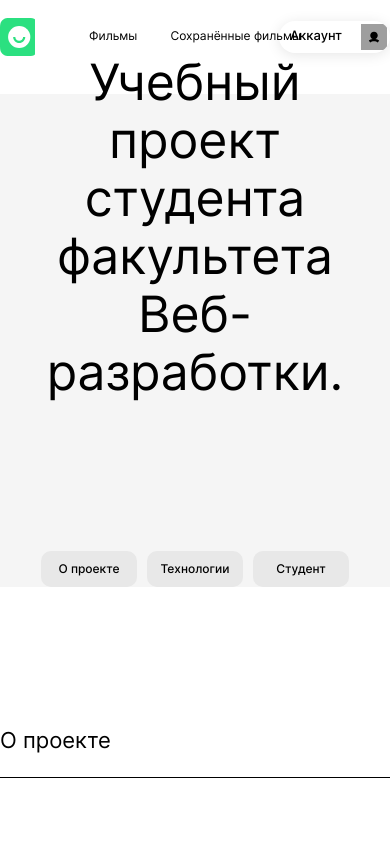
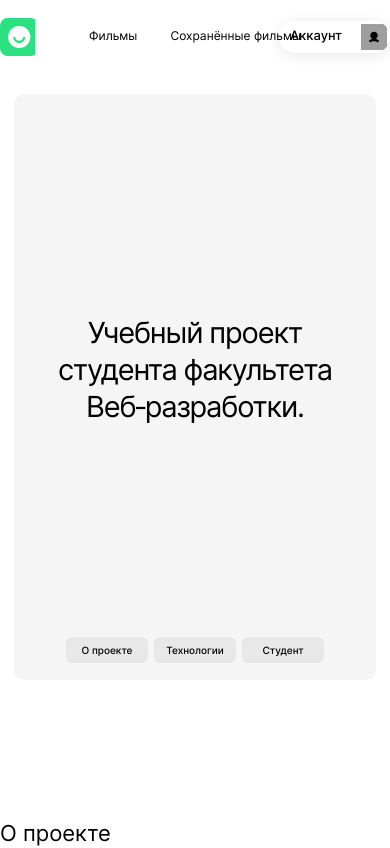
Before and after one commit to VeraUdodova/movies-explorer-frontend, a React (Create React App) app: page / in a window 390 px wide. Shown: the top 848 px of the page. Built offline with nearby package versions, Linux system fonts and the light colour scheme; grey boxes are pictures that could not be loaded.

Commit message:
adaptive

```diff
--- a/src/components/NavTab/NavTab.css
+++ b/src/components/NavTab/NavTab.css
@@ -24,3 +24,18 @@
     padding: 0;
     margin: 0;
 }
+
+@media screen and (max-width: 600px) {
+    .navtab {
+        height: 43px;
+        gap: 6px;
+    }
+
+    .navtab__link {
+        font-size: 10px;
+        line-height: 16px;
+        width: 82px;
+        height: 26px;
+        border-radius: 6px;
+    }
+}
--- a/src/components/Promo/Promo.css
+++ b/src/components/Promo/Promo.css
@@ -1,18 +1,18 @@
 .promo {
     max-width: 1200px;
     margin: 20px auto 0;
-    border-radius: 10px;
 }
 
 .promo__container {
     height: 493px;
+    max-width: 1200px;
     background-color: #f5f5f5;
-    max-width: 1200px;
     display: flex;
     justify-content: flex-end;
     gap: 150px;
     align-items: center;
     flex-direction: column;
+    border-radius: 10px;
 }
 
 .promo__title {
@@ -24,4 +24,44 @@
     text-align: center;
     padding: 0;
     margin: 0;
+    width: 800px;
+    letter-spacing: -0.04em;
 }
+
+@media screen and (max-width: 1280px) {
+    .promo__container {
+        margin: 0 20px;
+    }
+}
+
+@media screen and (max-width: 950px) {
+    .promo__title {
+        width: 600px;
+        font-size: 40px;
+        line-height: 52px;
+    }
+
+    .promo__container {
+        gap: 314px;
+        height: 834px;
+    }
+}
+
+@media screen and (max-width: 600px) {
+    .promo__container {
+        margin: 0 14px;
+    }
+
+    .promo__title {
+        padding: 0;
+        width: 292px;
+        font-size: 29px;
+        line-height: 37px;
+    }
+
+    .promo__container {
+        gap: 212px;
+        height: 586px;
+    }
+
+}
--- a/src/components/Promo/Promo.js
+++ b/src/components/Promo/Promo.js
@@ -5,7 +5,7 @@ const Promo = (props) => {
     return (
         <section className="promo">
             <div className="promo__container">
-                <h1 className="promo__title">Учебный проект студента<br/>факультета Веб-разработки.</h1>
+                <h1 className="promo__title">Учебный проект студента факультета Веб&#8209;разработки.</h1>
                 <NavTab
                     anchor_project={props.anchor_project}
                     anchor_techs={props.anchor_techs}
```
